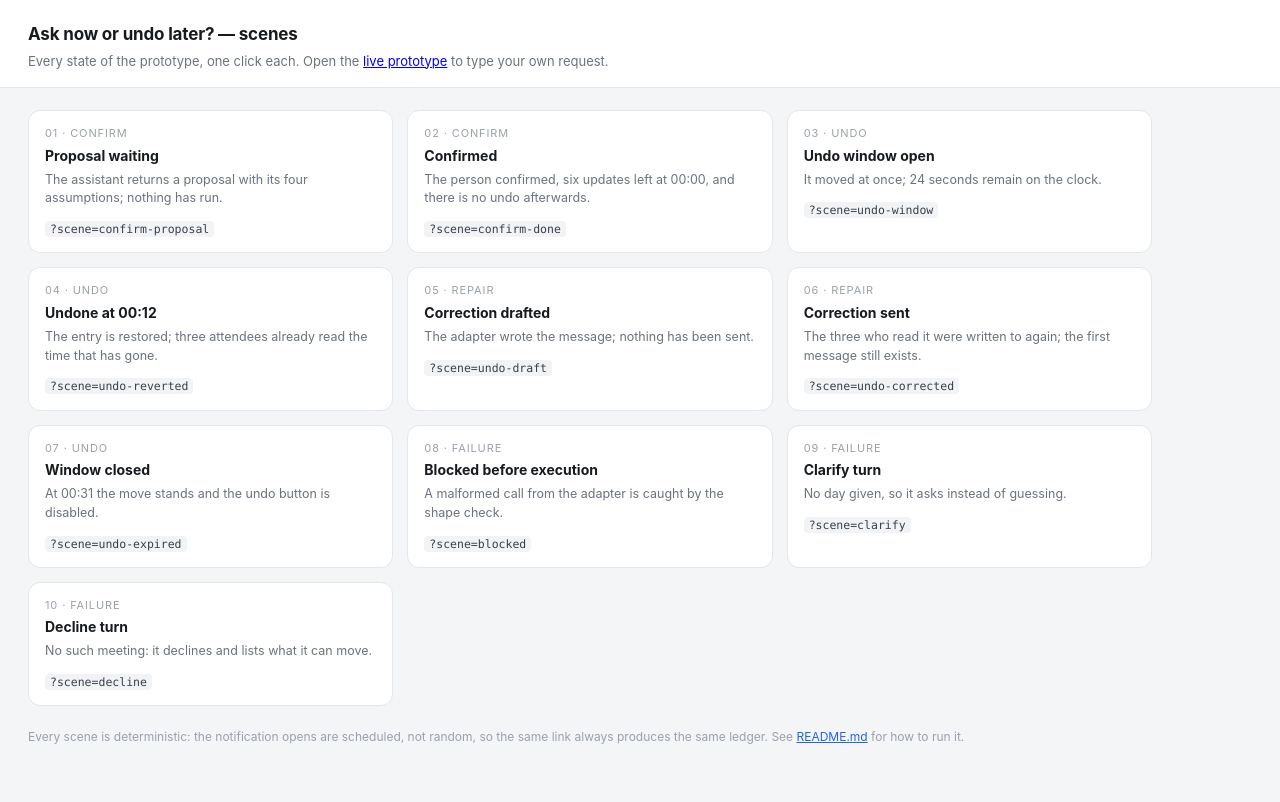
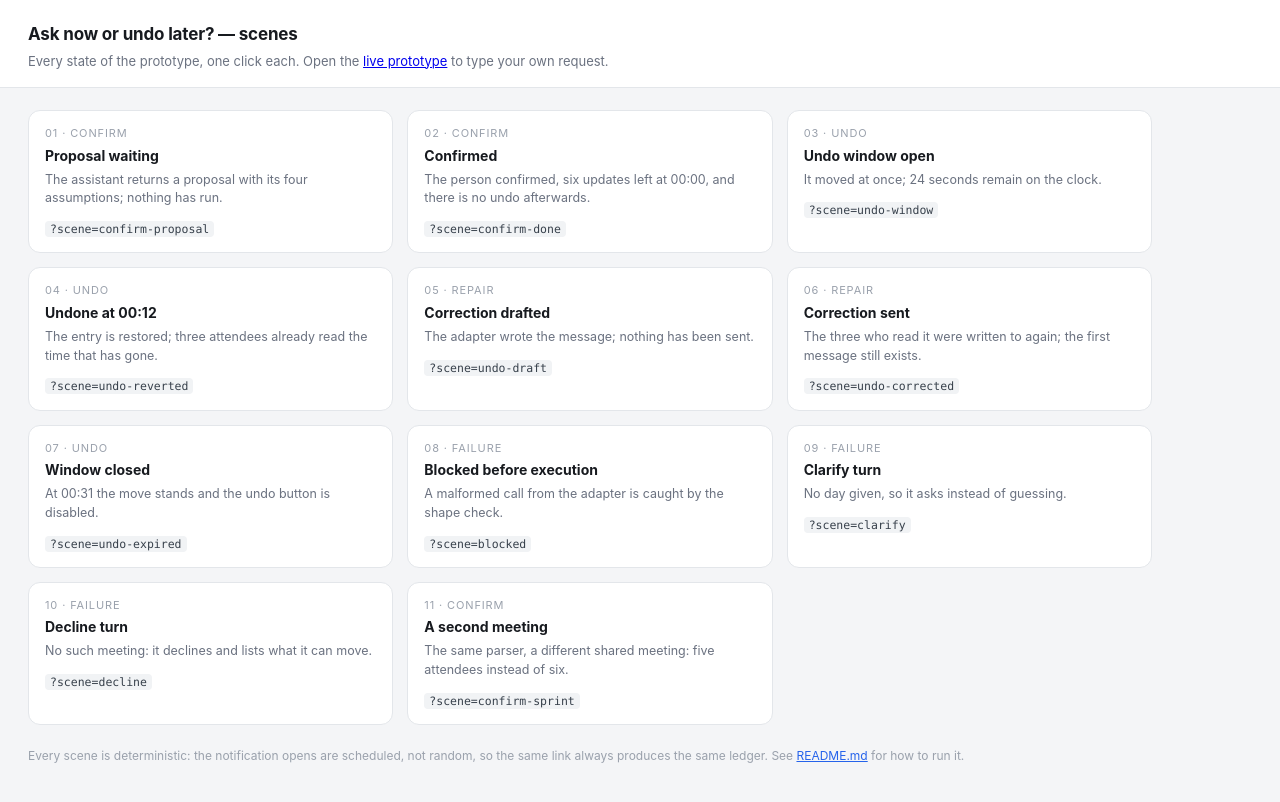
Before and after one commit to cyanblueskies/iis-A2, a website: page scenes.html in a window 1280 px wide. Drawn offline with Linux system fonts and the light colour scheme.

Commit message:
move a second meeting without changing the parser

```diff
--- a/js/app.js
+++ b/js/app.js
@@ -185,6 +185,10 @@ const SCENES = {
       draftCorrection(s);
     },
   },
+  'confirm-sprint': {
+    mode: 'confirm',
+    run: (s) => submit(s, 'Move the sprint planning to Wednesday afternoon'),
+  },
   'undo-expired': {
     mode: 'undo',
     run: (s) => {
--- a/js/data.js
+++ b/js/data.js
@@ -42,5 +42,6 @@ export const UNDO_WINDOW_MS = 30000;
 export const SAMPLE_REQUESTS = [
   'Move the project review to Friday morning',
   'Push the project review to Friday at 2pm',
+  'Move the sprint planning to Wednesday afternoon',
   'Book me a flight to Berlin on Friday',
 ];
--- a/scenes.html
+++ b/scenes.html
@@ -104,6 +104,12 @@
       <div class="d">No such meeting: it declines and lists what it can move.</div>
       <code>?scene=decline</code>
     </a>
+    <a class="card" href="index.html?scene=confirm-sprint">
+      <div class="n">11 · confirm</div>
+      <h2>A second meeting</h2>
+      <div class="d">The same parser, a different shared meeting: five attendees instead of six.</div>
+      <code>?scene=confirm-sprint</code>
+    </a>
   </div>
 
   <p class="foot">
```
Also changed, not shown: tests/scenes.mjs (+1 -0 lines).
